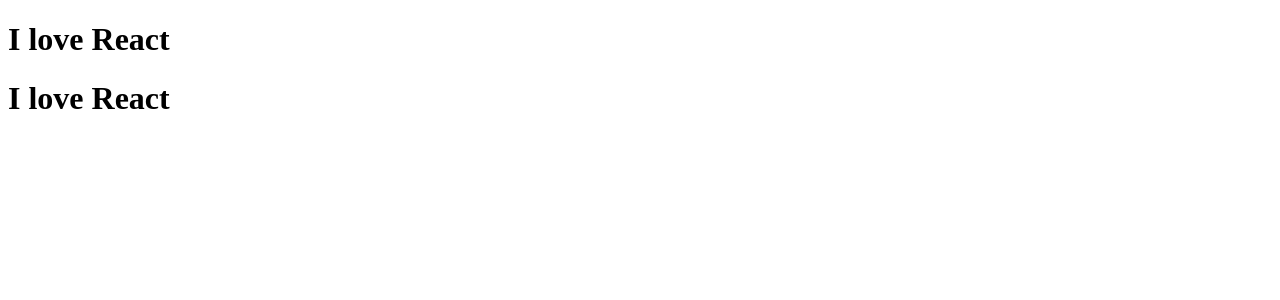
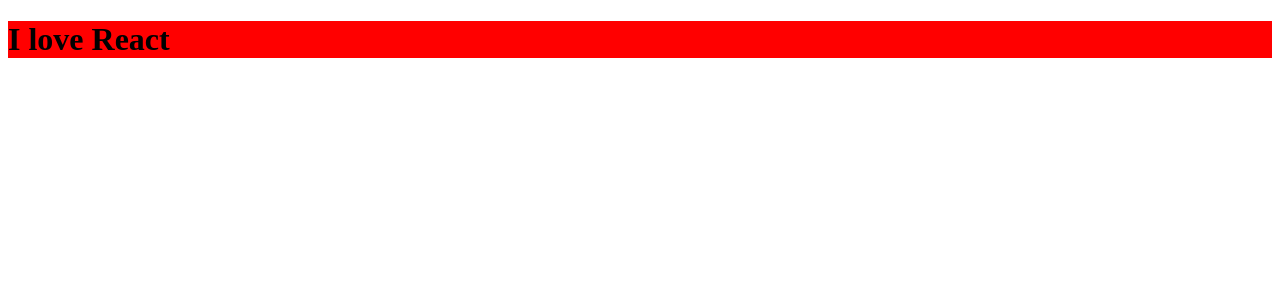
Before and after one commit to gorakhjoshi/reactAppTakeo, a React (Create React App) app in the folder typescript/react-typescript/: page / in a window 1280 px wide. Shown: the top 300 px of the page. Built offline with nearby package versions, Linux system fonts and the light colour scheme.

Commit message:
typed CSS

```diff
--- a/typescript/react-typescript/src/App.tsx
+++ b/typescript/react-typescript/src/App.tsx
@@ -1,13 +1,15 @@
-type NameTagChildren = { children: React.ReactNode };
+type NameTagChildren = {
+  children: React.ReactNode;
+  style: React.CSSProperties;
+};
 
-function NameTag({ children }: NameTagChildren) {
-  return <>{children}</>;
+function NameTag({ children, style }: NameTagChildren) {
+  return <div style={style}>{children}</div>;
 }
 
 function App() {
   return (
-    <NameTag>
-      <h1>I love React</h1>
+    <NameTag style={{ backgroundColor: "red" }}>
       <h1>I love React</h1>
     </NameTag>
   );
```
